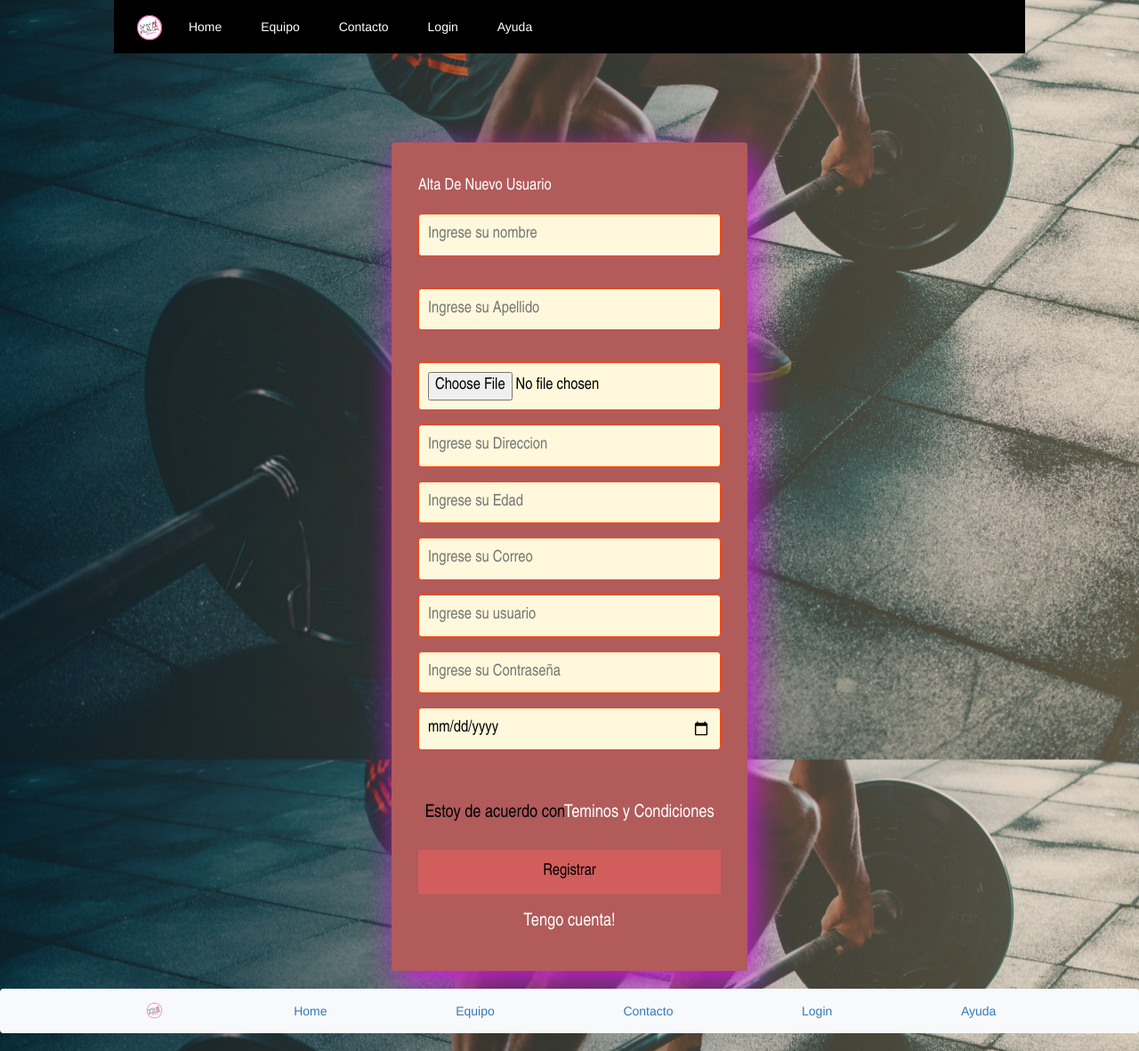
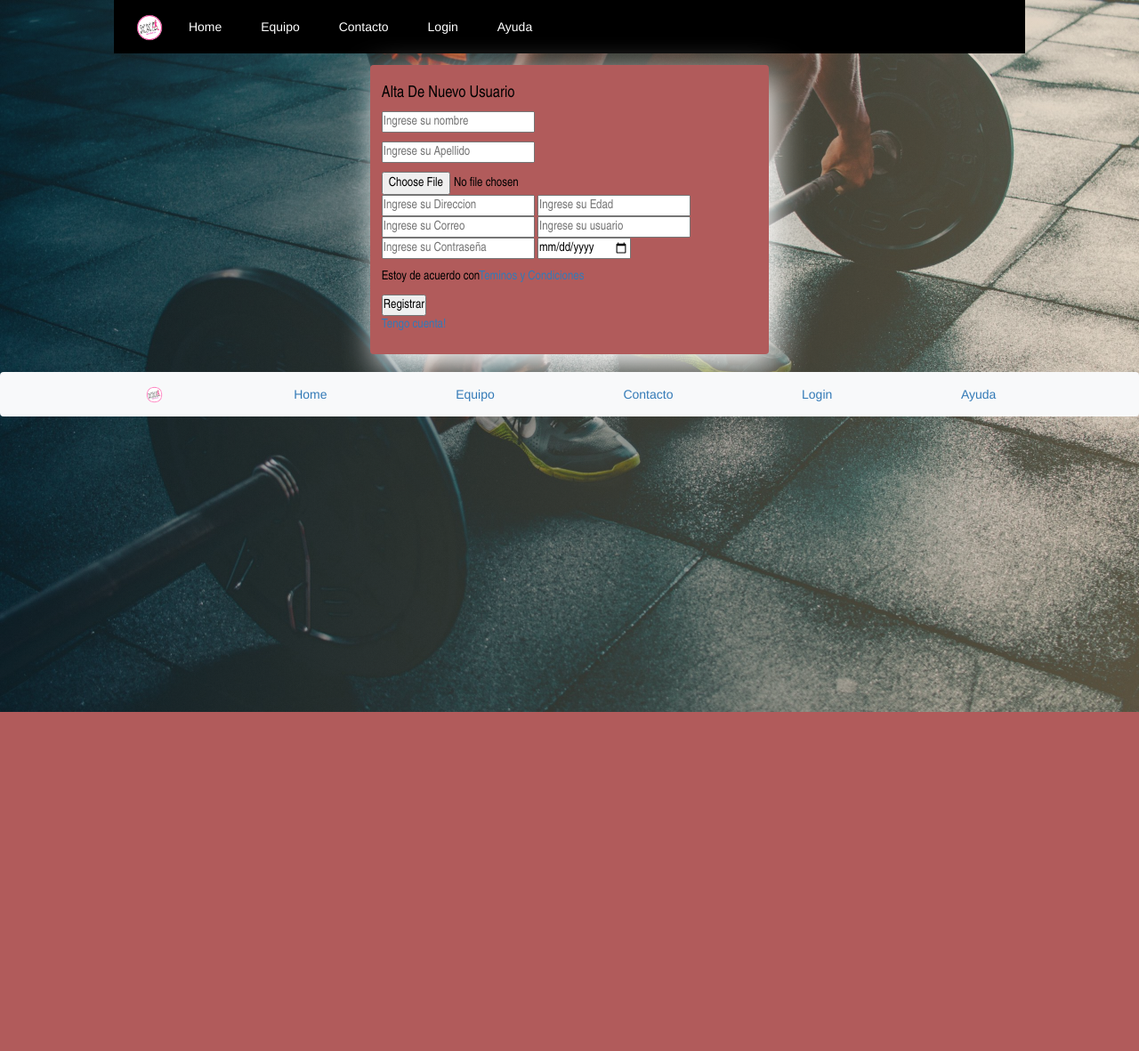
Before and after one commit to PPROF2-2022ProgWeb/g24-aula2-gimnasio-g24, a PHP site: page /form_registro.html in a window 1280 px wide. Shown: the whole page at 89% size. After the commit the page ends 800 px from the top, so only its background shows below. Run offline with PHP 8.4, Linux system fonts and the light colour scheme; some libraries are stand-ins or nearby versions.

Commit message:
Cambios realizados

```diff
--- a/css/Formregistro.css
+++ b/css/Formregistro.css
@@ -3,34 +3,37 @@
     padding: 0;
     box-sizing: border-box;
 }
-
+/*
 body {
 
 background-color: darkgray;
 
 
-}
+}*/
 
 .form-register {
 
-    width: 400px;
+    width: 35%;
     background-color: rgb(177, 91, 91);
-    padding: 30px;
+    padding: 1%;
     margin: auto;
-    margin-top: 100px;
+    margin-top: 1%;
     border-radius: 4px;
     font-family: 'Arial Narrow';
-    color: white;
-    box-shadow: 7px 13px 37px rgb(203, 27, 219);
+    color: black;
+    box-shadow: 7px 13px 37px rgb(253, 253, 253);
 
 
 }
-
+form-register h4 {
+    front-family: Facon;
+    color:silver;
+/*
 .form-register h4 {
     front-size: 20px;
     margin-bottom: 20px;
     color: white;
-}
+}*/
 
 .Controls {
 
@@ -38,7 +41,7 @@ background-color: darkgray;
     background: cornsilk;
     padding: 10px;
     border-radius: 4px;
-    margin-bottom: 16px;
+    margin-bottom: 12px;
     border: 1px solid orangered;
     font-family: 'Arial Narrow';
     font-size: 18px;
@@ -52,13 +55,13 @@ background-color: darkgray;
     line-height: 30px;
 
 }
-
+/*
 .form-register a {
 
 color: white;
 text-decoration: none;
 
-}
+}*/
 
 .form-register a:hover {
 
@@ -66,7 +69,7 @@ color: white;
 text-decoration: underline;
 }
 
-
+/*
 .form-register .botons {
 
 width: 100%;
@@ -76,4 +79,4 @@ padding: 12px;
 margin: 16px 0;
 font-size: 18px;
 
-}
+}*/
```
